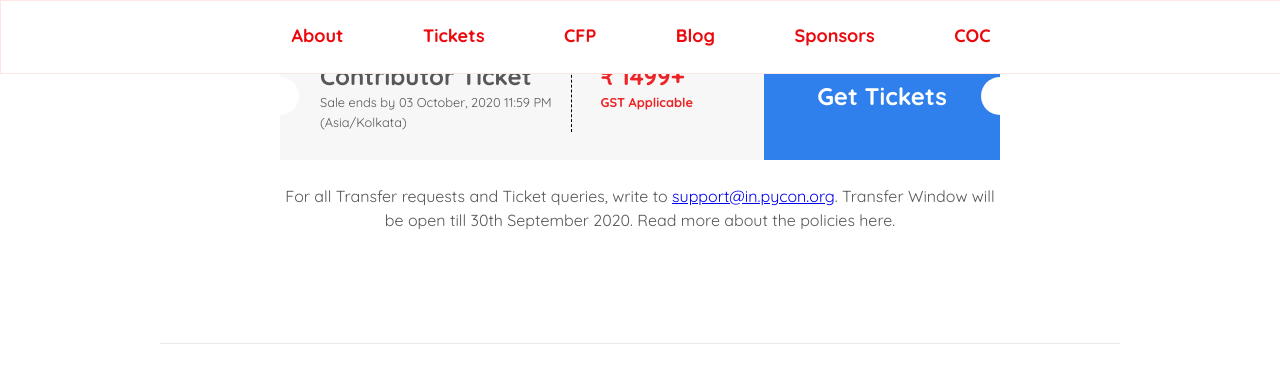
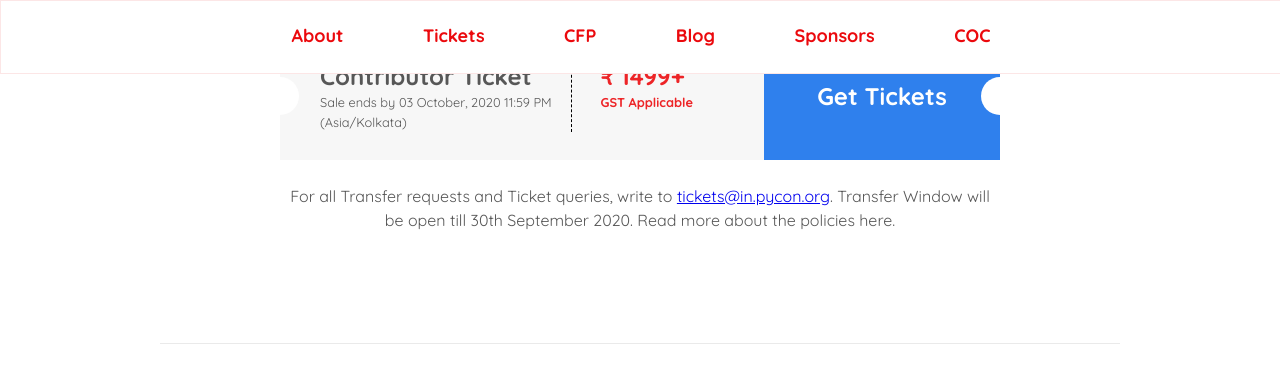
Before and after one commit to pythonindia/inpycon2020, a Jekyll site: the page built from index.md, in a window 1280 px wide and 900 px high, scrolled down 2090 px. Shown: the top 380 px of the window. Built offline with Jekyll 4.4.1, drawn with Linux system fonts in a browser that asks for light colours.

Commit message:
Change ticket support email ID
Signed-off-by: Nabarun Pal <pal.nabarun95@gmail.com>

```diff
--- a/_includes/ticket.html
+++ b/_includes/ticket.html
@@ -95,7 +95,7 @@
     {% endif %}
     <p style="line-height: 1.5rem; color: #575757">
       For all Transfer requests and Ticket queries, write to
-      <a href="mailto:support@pycon.in">support@in.pycon.org</a>.
+      <a href="mailto:tickets@pycon.in">tickets@in.pycon.org</a>.
       Transfer Window will be open till 30th September 2020. Read more about the policies here.
     </p>
   </div>
```
